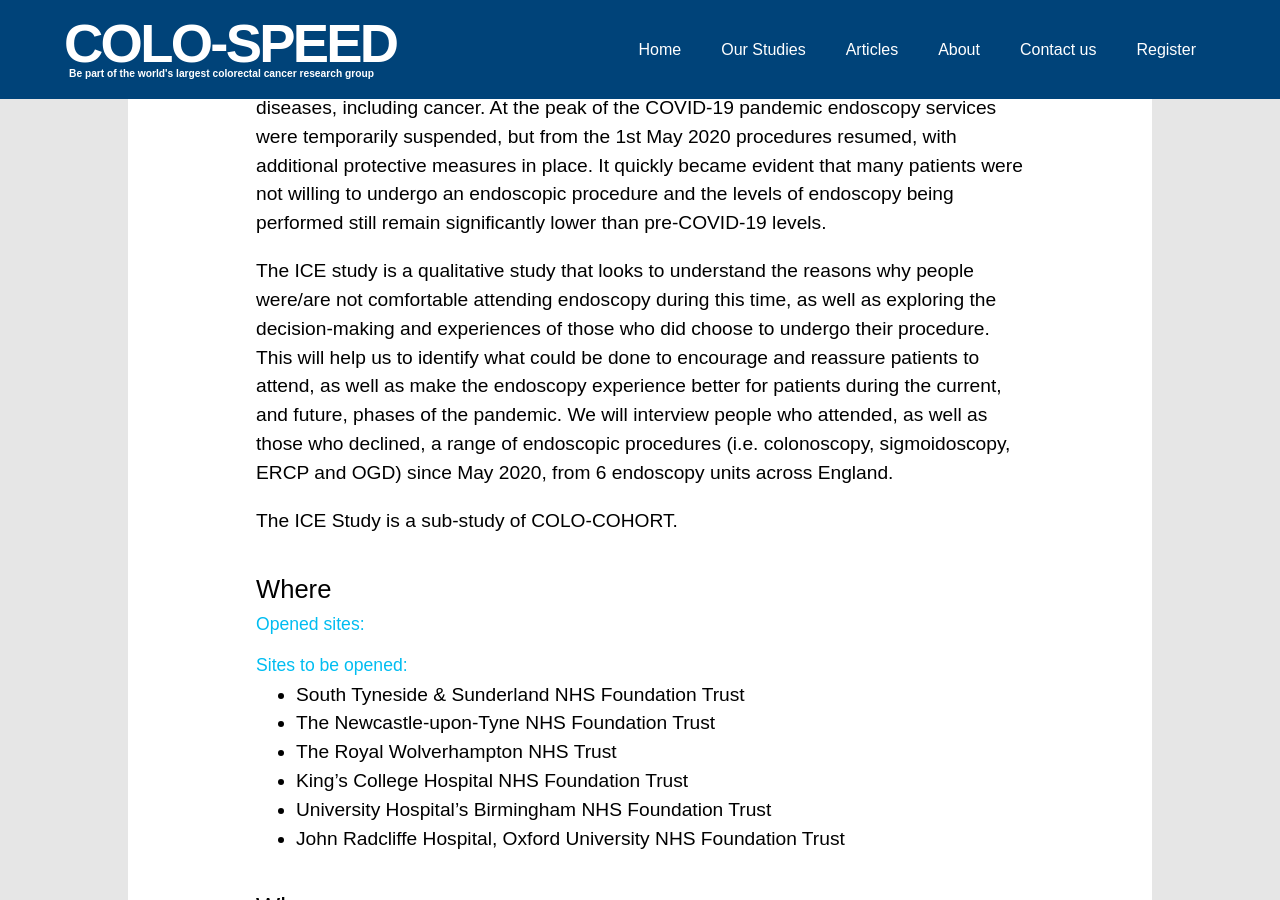
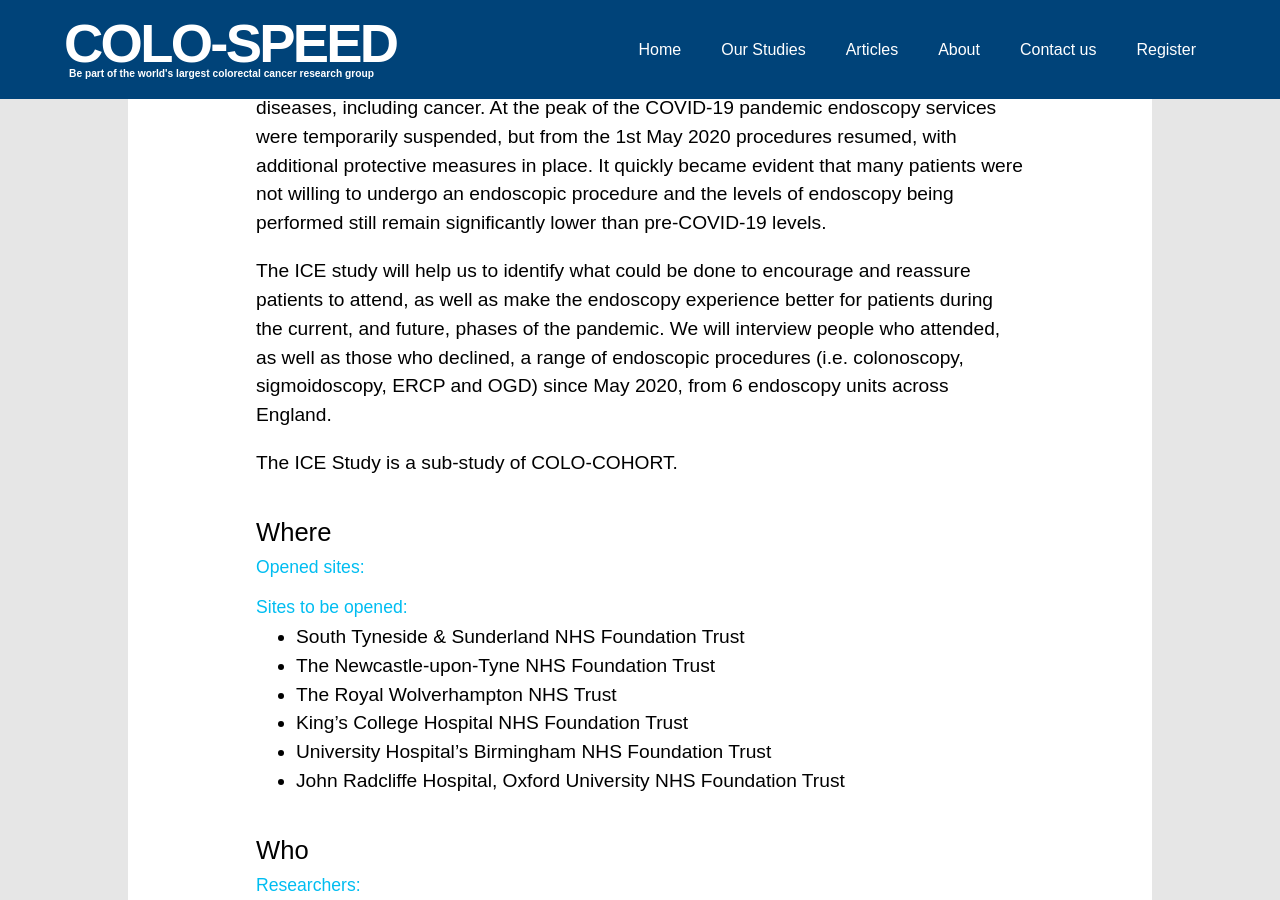
Before and after one commit to not-dalia/colo-speed-v2, a Jekyll site: the page built from _studies/the-ice-study.md, in a window 1280 px wide and 900 px high, scrolled down 622 px. Built offline with Jekyll 4.4.1, drawn with Linux system fonts in a browser that asks for light colours; some web fonts are replaced; comment, search, counter and statistics services are not loaded.

Commit message:
Update Study “the-ice-study”

```diff
--- a/_studies/the-ice-study.md
+++ b/_studies/the-ice-study.md
@@ -35,6 +35,6 @@ aim: "The ICE study is a qualitative study that looks to understand the reasons
 ---
 Endoscopy is central to the diagnosis and treatment of a range of different gastrointestinal diseases, including cancer. At the peak of the COVID-19 pandemic endoscopy services were temporarily suspended, but from the 1st May 2020 procedures resumed, with additional protective measures in place. It quickly became evident that many patients were not willing to undergo an endoscopic procedure and the levels of endoscopy being performed still remain significantly lower than pre-COVID-19 levels.
 
-The ICE study is a qualitative study that looks to understand the reasons why people were/are not comfortable attending endoscopy during this time, as well as exploring the decision-making and experiences of those who did choose to undergo their procedure. This will help us to identify what could be done to encourage and reassure patients to attend, as well as make the endoscopy experience better for patients during the current, and future, phases of the pandemic. We will interview people who attended, as well as those who declined, a range of endoscopic procedures (i.e. colonoscopy, sigmoidoscopy, ERCP and OGD) since May 2020, from 6 endoscopy units across England.
+The ICE study will help us to identify what could be done to encourage and reassure patients to attend, as well as make the endoscopy experience better for patients during the current, and future, phases of the pandemic. We will interview people who attended, as well as those who declined, a range of endoscopic procedures (i.e. colonoscopy, sigmoidoscopy, ERCP and OGD) since May 2020, from 6 endoscopy units across England.
 
 The ICE Study is a sub-study of COLO-COHORT.
```
